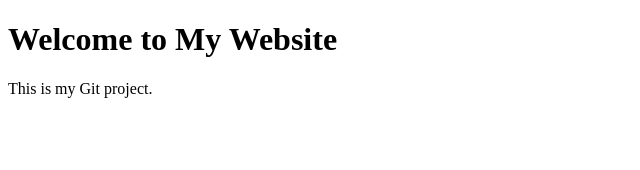
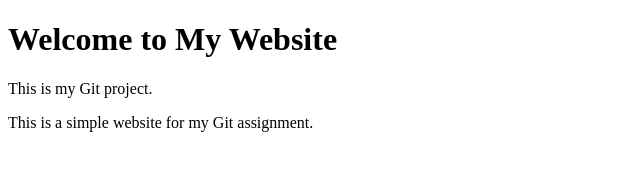
Before and after one commit to Lekhana-Dinesh/git-workflow-assignment, a plain HTML site: page index.html in a window 1280 px wide. Shown: the whole page, without its empty margins (0-640 px from the left). Drawn offline with Linux system fonts and the light colour scheme.

Commit message:
Updated home page content

```diff
--- a/index.html
+++ b/index.html
@@ -7,5 +7,6 @@
 <body>
     <h1>Welcome to My Website</h1>
     <p>This is my Git project.</p>
+    <p>This is a simple website for my Git assignment.</p>
 </body>
 </html>
```
